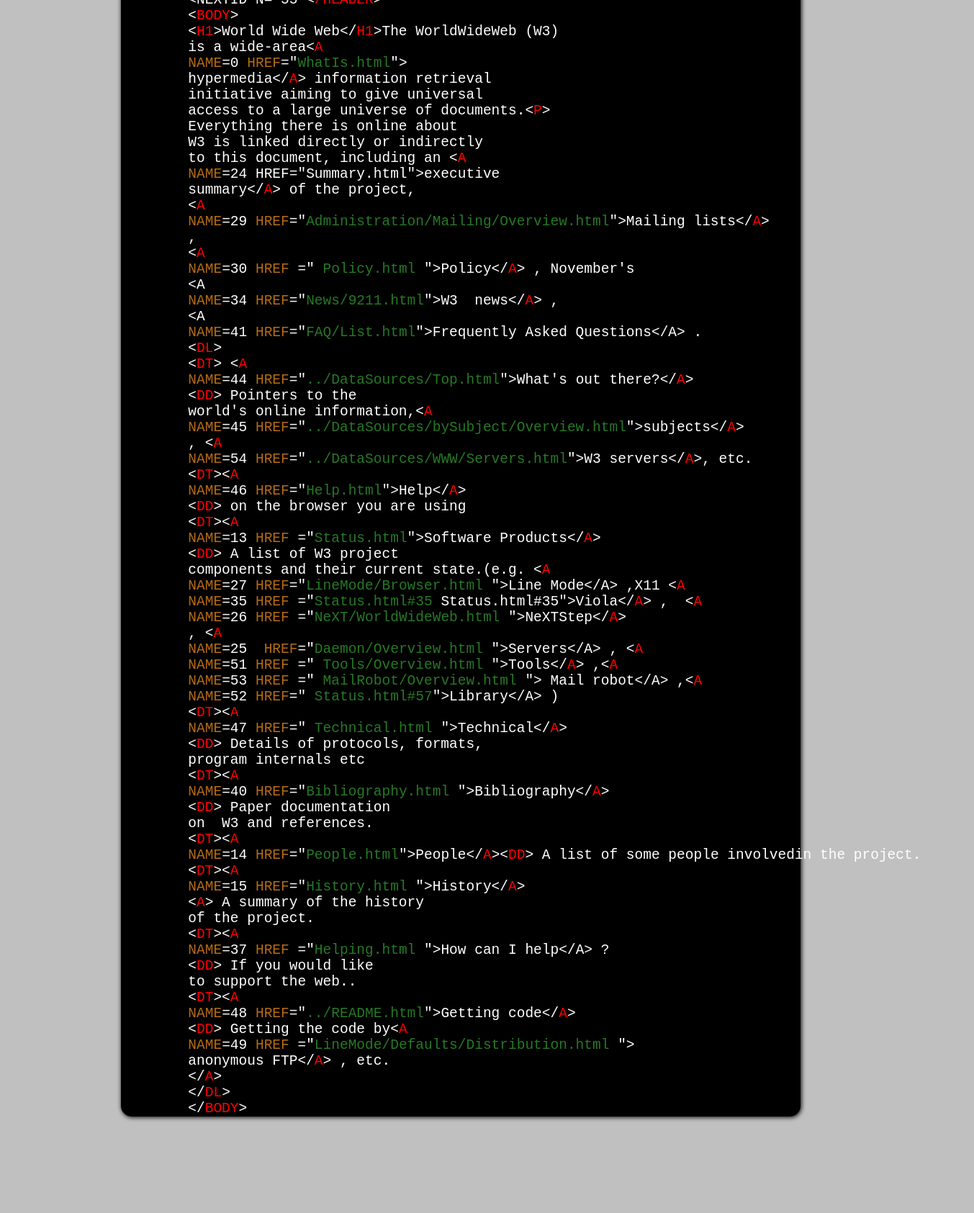
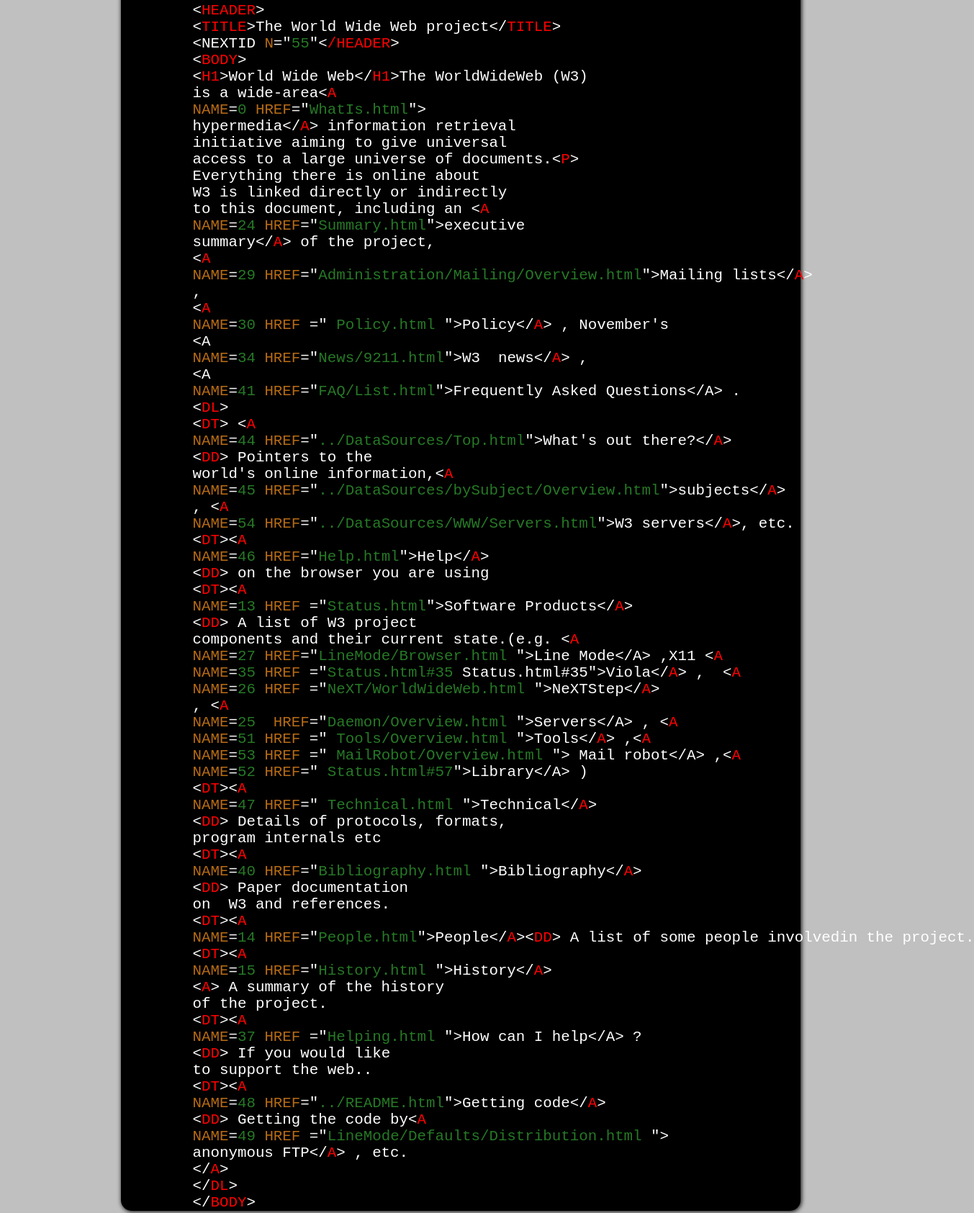
Before and after one commit to Beni-01/Stylisation-avec-CSS, a plain HTML site: page www.html in a window 1280 px wide. Shown: the part 1756-3441 px from the top of the page at 72% size, 1353 px wide, since content can reach past the window. Before the commit the page ends 3349 px from the top, so only its background shows below. Drawn offline with Linux system fonts and the light colour scheme.

Commit message:
soumission du brief3

```diff
--- a/css/style2.css
+++ b/css/style2.css
@@ -52,8 +52,14 @@ ul li{
     list-style-type:none;
 
 }
+ul li i, ul li em{
+    font-style: normal;
+    margin-top:1%;
+    display: block;
+    margin-left:-3%;
+}
 code{
-    font-size:150%;
+    font-size:160%;
     color:white;
 }
 .element{
--- a/www.html
+++ b/www.html
@@ -3,7 +3,7 @@
 <head>
 		<title>En Css styliser :comprendre le  World Wide Web</title>
 	<meta charset="utf-8">
-	<meta <span class="attribute">NAME</span>="robots" content="index,follow">
+	<meta name="robots" content="index,follow">
 	<link rel="stylesheet" href="css/style2.css">
 </head>
 
@@ -51,73 +51,73 @@
 	<code>
 	&lt;<span class="element">HEADER</span>&gt;
 	&lt;<span class="element">TITLE</span>&gt;The World Wide Web project&lt;/<span class="element">TITLE</span>&gt;
-	&lt;NEXTID N="55"&lt;<span class="element">/HEADER</span>&gt;
+	&lt;NEXTID <span class="attribute">N</span>="<span class="value">55</span>"&lt;<span class="element">/HEADER</span>&gt;
 	&lt;<span class="element">BODY</span>&gt;
 	&lt;<span class="element">H1</span>&gt;World Wide Web&lt;/<span class="element">H1</span>&gt;The WorldWideWeb (W3)
 	is a wide-area&lt;<span class="element">A</span>
-	<span class="attribute">NAME</span>=0 <span class="attribute">HREF</span>="<span class="value">WhatIs.html</span>"&gt;
+	<span class="attribute">NAME</span>=<span class="value">0</span> <span class="attribute">HREF</span>="<span class="value">WhatIs.html</span>"&gt;
 	hypermedia&lt;/<span class="element">A</span>&gt; information retrieval
 	initiative aiming to give universal
 	access to a large universe of documents.&lt;<span class="element">P</span>&gt;
 	Everything there is online about
 	W3 is linked directly or indirectly
 	to this document, including an &lt;<span class="element">A</span>
-	<span class="attribute">NAME</span>=24 HREF="Summary.html"&gt;executive
+	<span class="attribute">NAME</span>=<span class="value">24</span> <span class="attribute">HREF</span>="<span class="value">Summary.html</span>"&gt;executive
 	summary&lt;/<span class="element">A</span>&gt; of the project,
 	&lt;<span class="element">A</span>
-	<span class="attribute">NAME</span>=29 <span class="attribute">HREF</span>="<span class="value">Administration/Mailing/Overview.html</span>"&gt;Mailing lists&lt;/<span class="element">A</span>&gt;
+	<span class="attribute">NAME</span>=<span class="value">29</span> <span class="attribute">HREF</span>="<span class="value">Administration/Mailing/Overview.html</span>"&gt;Mailing lists&lt;/<span class="element">A</span>&gt;
 	,
 	&lt;<span class="element">A</span>
-	<span class="attribute">NAME</span>=30 <span class="attribute">HREF</span> =" <span class="value">Policy.html</span> "&gt;Policy&lt;/<span class="element">A</span>&gt; , November's
+	<span class="attribute">NAME</span>=<span class="value">30</span> <span class="attribute">HREF</span> =" <span class="value">Policy.html</span> "&gt;Policy&lt;/<span class="element">A</span>&gt; , November's
 	&lt;A
-	<span class="attribute">NAME</span>=34 <span class="attribute">HREF</span>="<span class="value">News/9211.html</span>"&gt;W3  news&lt;/<span class="element">A</span>&gt; ,
+	<span class="attribute">NAME</span>=<span class="value">34</span> <span class="attribute">HREF</span>="<span class="value">News/9211.html</span>"&gt;W3  news&lt;/<span class="element">A</span>&gt; ,
 	&lt;A
-	<span class="attribute">NAME</span>=41 <span class="attribute">HREF</span>="<span class="value">FAQ/List.html</span>"&gt;Frequently Asked Questions&lt;/A&gt; .
+	<span class="attribute">NAME</span>=<span class="value">41</span> <span class="attribute">HREF</span>="<span class="value">FAQ/List.html</span>"&gt;Frequently Asked Questions&lt;/A&gt; .
 	&lt;<span class="element">DL</span>&gt;
 	&lt;<span class="element">DT</span>&gt; &lt;<span class="element">A</span>
-	<span class="attribute">NAME</span>=44 <span class="attribute">HREF</span>="<span class="value">../DataSources/Top.html</span>"&gt;What's out there?&lt;/<span class="element">A</span>&gt;
+	<span class="attribute">NAME</span>=<span class="value">44</span> <span class="attribute">HREF</span>="<span class="value">../DataSources/Top.html</span>"&gt;What's out there?&lt;/<span class="element">A</span>&gt;
 	&lt;<span class="element">DD</span>&gt; Pointers to the
 	world's online information,&lt;<span class="element">A</span>
-	<span class="attribute">NAME</span>=45 <span class="attribute">HREF</span>="<span class="value">../DataSources/bySubject/Overview.html</span>"&gt;subjects&lt;/<span class="element">A</span>&gt;
+	<span class="attribute">NAME</span>=<span class="value">45</span> <span class="attribute">HREF</span>="<span class="value">../DataSources/bySubject/Overview.html</span>"&gt;subjects&lt;/<span class="element">A</span>&gt;
 	, &lt;<span class="element">A</span>
-	<span class="attribute">NAME</span>=54 <span class="attribute">HREF</span>="<span class="value">../DataSources/WWW/Servers.html</span>"&gt;W3 servers&lt;/<span class="element">A</span>&gt;, etc.
+	<span class="attribute">NAME</span>=<span class="value">54</span> <span class="attribute">HREF</span>="<span class="value">../DataSources/WWW/Servers.html</span>"&gt;W3 servers&lt;/<span class="element">A</span>&gt;, etc.
 	&lt;<span class="element">DT</span>&gt;&lt;<span class="element">A</span>
-	<span class="attribute">NAME</span>=46 <span class="attribute">HREF</span>="<span class="value">Help.html</span>"&gt;Help&lt;/<span class="element">A</span>&gt;
+	<span class="attribute">NAME</span>=<span class="value">46</span> <span class="attribute">HREF</span>="<span class="value">Help.html</span>"&gt;Help&lt;/<span class="element">A</span>&gt;
 	&lt;<span class="element">DD</span>&gt; on the browser you are using
 	&lt;<span class="element">DT</span>&gt;&lt;<span class="element">A</span>
-	<span class="attribute">NAME</span>=13 <span class="attribute">HREF</span> ="<span class="value">Status.html</span>">Software Products&lt;/<span class="element">A</span>&gt;
+	<span class="attribute">NAME</span>=<span class="value">13</span> <span class="attribute">HREF</span> ="<span class="value">Status.html</span>">Software Products&lt;/<span class="element">A</span>&gt;
 	&lt;<span class="element">DD</span>&gt; A list of W3 project
 	components and their current state.(e.g. &lt;<span class="element">A</span>
-	<span class="attribute">NAME</span>=27 <span class="attribute">HREF</span>="<span class="value">LineMode/Browser.html</span> "&gt;Line Mode&lt;/A&gt; ,X11 &lt;<span class="element">A</span>
-	<span class="attribute">NAME</span>=35 <span class="attribute">HREF</span> ="<span class="value">Status.html#35</span> Status.html#35"&gt;Viola&lt;/<span class="element">A</span>&gt; ,  &lt;<span class="element">A</span>
-	<span class="attribute">NAME</span>=26 <span class="attribute">HREF</span> ="<span class="value">NeXT/WorldWideWeb.html</span> "&gt;NeXTStep&lt;/<span class="element">A</span>&gt;
+	<span class="attribute">NAME</span>=<span class="value">27</span> <span class="attribute">HREF</span>="<span class="value">LineMode/Browser.html</span> "&gt;Line Mode&lt;/A&gt; ,X11 &lt;<span class="element">A</span>
+	<span class="attribute">NAME</span>=<span class="value">35</span> <span class="attribute">HREF</span> ="<span class="value">Status.html#35</span> Status.html#35"&gt;Viola&lt;/<span class="element">A</span>&gt; ,  &lt;<span class="element">A</span>
+	<span class="attribute">NAME</span>=<span class="value">26</span> <span class="attribute">HREF</span> ="<span class="value">NeXT/WorldWideWeb.html</span> "&gt;NeXTStep&lt;/<span class="element">A</span>&gt;
 	, &lt;<span class="element">A</span>
-	<span class="attribute">NAME</span>=25 <span class="attribute"> HREF</span>="<span class="value">Daemon/Overview.html</span> "&gt;Servers&lt;/A&gt; , &lt;<span class="element">A</span>
-	<span class="attribute">NAME</span>=51 <span class="attribute">HREF</span> =" <span class="value">Tools/Overview.html</span> "&gt;Tools&lt;/<span class="element">A</span>&gt; ,&lt;<span class="element">A</span>
-	<span class="attribute">NAME</span>=53 <span class="attribute">HREF</span> =" <span class="value">MailRobot/Overview.html</span> "&gt; Mail robot&lt;/A&gt; ,&lt;<span class="element">A</span>
-	<span class="attribute">NAME</span>=52 <span class="attribute">HREF</span>=" <span class="value">Status.html#57</span>"&gt;Library&lt;/A&gt; )
+	<span class="attribute">NAME</span>=<span class="value">25</span> <span class="attribute"> HREF</span>="<span class="value">Daemon/Overview.html</span> "&gt;Servers&lt;/A&gt; , &lt;<span class="element">A</span>
+	<span class="attribute">NAME</span>=<span class="value">51</span> <span class="attribute">HREF</span> =" <span class="value">Tools/Overview.html</span> "&gt;Tools&lt;/<span class="element">A</span>&gt; ,&lt;<span class="element">A</span>
+	<span class="attribute">NAME</span>=<span class="value"><span class="value">53</span></span> <span class="attribute">HREF</span> =" <span class="value">MailRobot/Overview.html</span> "&gt; Mail robot&lt;/A&gt; ,&lt;<span class="element">A</span>
+	<span class="attribute">NAME</span>=<span class="value"><span class="value">52</span></span> <span class="attribute">HREF</span>=" <span class="value">Status.html#57</span>"&gt;Library&lt;/A&gt; )
 	&lt;<span class="element">DT</span>&gt;&lt;<span class="element">A</span>
-	<span class="attribute">NAME</span>=47 <span class="attribute">HREF</span>=" <span class="value">Technical.html</span> ">Technical&lt;/<span class="element">A</span>&gt;
+	<span class="attribute">NAME</span>=<span class="value">47</span> <span class="attribute">HREF</span>=" <span class="value">Technical.html</span> ">Technical&lt;/<span class="element">A</span>&gt;
 	&lt;<span class="element">DD</span>&gt; Details of protocols, formats,
 	program internals etc
 	&lt;<span class="element">DT</span>&gt;&lt;<span class="element">A</span>
-	<span class="attribute">NAME</span>=40 <span class="attribute">HREF</span>="<span class="value">Bibliography.html</span> "&gt;Bibliography&lt;/<span class="element">A</span>&gt;
+	<span class="attribute">NAME</span>=<span class="value">40</span> <span class="attribute">HREF</span>="<span class="value">Bibliography.html</span> "&gt;Bibliography&lt;/<span class="element">A</span>&gt;
 	&lt;<span class="element">DD</span>&gt; Paper documentation
 	on  W3 and references.
 	&lt;<span class="element">DT</span>&gt;&lt;<span class="element">A</span>
-	<span class="attribute">NAME</span>=14 <span class="attribute">HREF</span>="<span class="value">People.html</span>"&gt;People&lt;/<span class="element">A</span>&gt;&lt;<span class="element">DD</span>&gt; A list of some people involvedin the project.
+	<span class="attribute">NAME</span>=<span class="value">14</span> <span class="attribute">HREF</span>="<span class="value">People.html</span>"&gt;People&lt;/<span class="element">A</span>&gt;&lt;<span class="element">DD</span>&gt; A list of some people involvedin the project.
 	&lt;<span class="element">DT</span>&gt;&lt;<span class="element">A</span>
-	<span class="attribute">NAME</span>=15 <span class="attribute">HREF</span>="<span class="value">History.html</span> "&gt;History&lt;/<span class="element">A</span>&gt;
+	<span class="attribute">NAME</span>=<span class="value">15</span> <span class="attribute">HREF</span>="<span class="value">History.html</span> "&gt;History&lt;/<span class="element">A</span>&gt;
 	&lt;<span class="element">A</span>&gt; A summary of the history
 	of the project.
 	&lt;<span class="element">DT</span>&gt;&lt;<span class="element">A</span>
-	<span class="attribute">NAME</span>=37 <span class="attribute">HREF</span> ="<span class="value">Helping.html</span> "&gt;How can I help&lt;/A&gt; ?
+	<span class="attribute">NAME</span>=<span class="value">37</span> <span class="attribute">HREF</span> ="<span class="value">Helping.html</span> "&gt;How can I help&lt;/A&gt; ?
 	&lt;<span class="element">DD</span>&gt; If you would like
 	to support the web..
 	&lt;<span class="element">DT</span>&gt;&lt;<span class="element">A</span>
-	<span class="attribute">NAME</span>=48 <span class="attribute">HREF</span>="<span class="value">../README.html</span>"&gt;Getting code&lt;/<span class="element">A</span>&gt;
+	<span class="attribute">NAME</span>=<span class="value">48</span> <span class="attribute">HREF</span>="<span class="value">../README.html</span>"&gt;Getting code&lt;/<span class="element">A</span>&gt;
 	&lt;<span class="element">DD</span>&gt; Getting the code by&lt;<span class="element">A</span>
-	<span class="attribute">NAME</span>=49 <span class="attribute">HREF</span> ="<span class="value">LineMode/Defaults/Distribution.html</span> "&gt;
+	<span class="attribute">NAME</span>=<span class="value">49</span> <span class="attribute">HREF</span> ="<span class="value">LineMode/Defaults/Distribution.html</span> "&gt;
 	anonymous FTP&lt;/<span class="element">A</span>&gt; , etc.
 	&lt;/<span class="element">A</span>&gt;
 	&lt;/<span class="element">DL</span>&gt;
```
